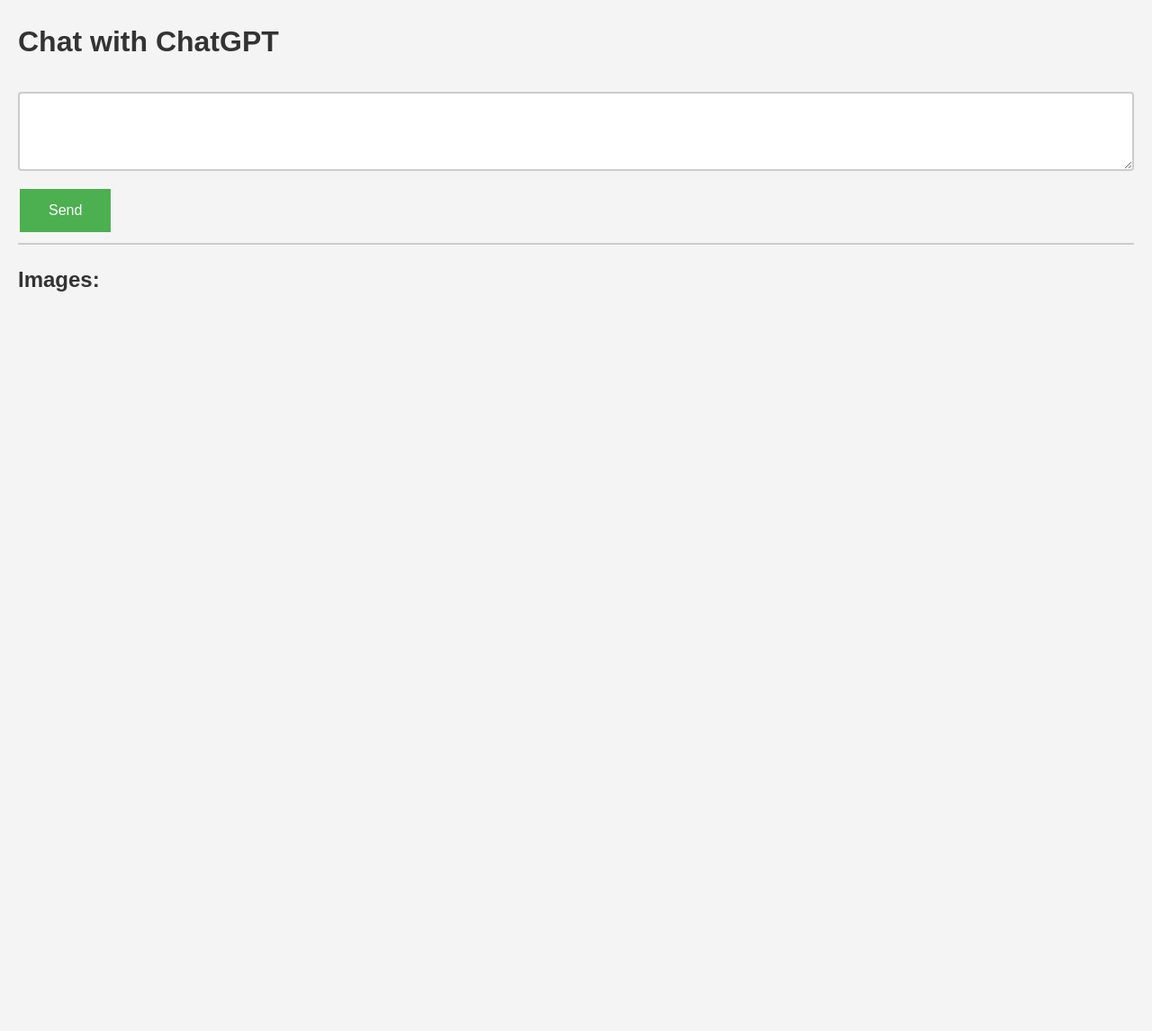
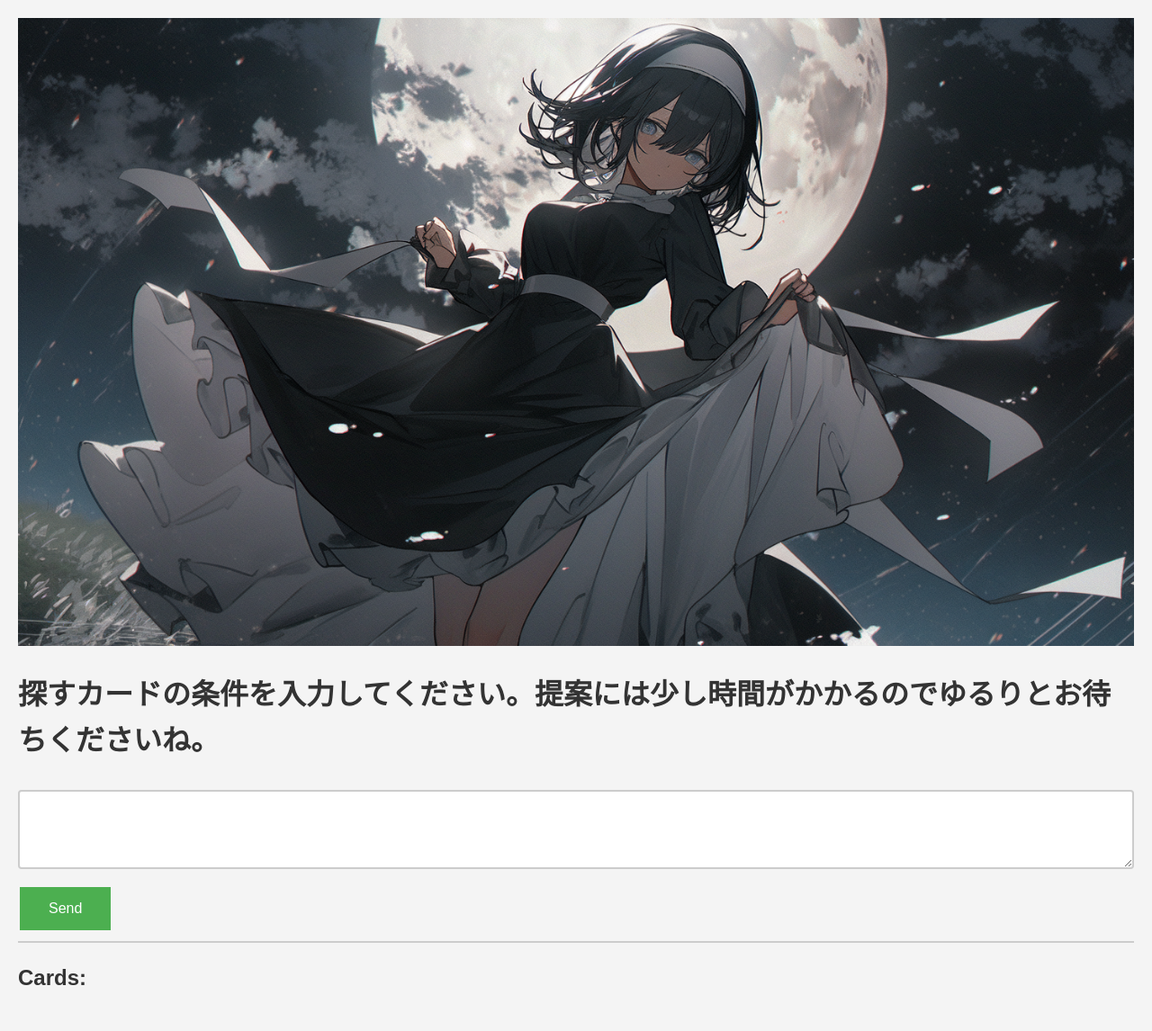
Before and after one commit to faraolwen/cardsuggestgpt, a Flask app: page / in a window 1280 px wide. Shown: the whole page at 90% size. Before the commit the page ends 324 px from the top, so only its background shows below. Run offline with Flask 3, Linux system fonts and the light colour scheme; parts of the project's set-up code (start-up, migrations or seed data) failed here and were passed over.

Commit message:
initial commit

```diff
--- a/static/css/styles.css
+++ b/static/css/styles.css
@@ -63,3 +63,10 @@
     height: auto;
     aspect-ratio: 5 / 7;
 }
+
+#header-image {
+    width: 100%;
+    height: auto;
+    aspect-ratio: 16 / 9;
+    object-fit: cover;
+}
--- a/templates/index.html
+++ b/templates/index.html
@@ -3,7 +3,7 @@
 <head>
     <meta charset="UTF-8">
     <meta name="viewport" content="width=device-width, initial-scale=1.0">
-    <title>Chatbot</title>
+    <title>CardsSuggestingGirl</title>
     <link rel="stylesheet" href="{{ url_for('static', filename='css/styles.css') }}" type="text/css">
     <script src="https://code.jquery.com/jquery-3.6.0.min.js"></script>
     <script>
@@ -38,11 +38,12 @@
     </script>
 </head>
 <body>
-    <h1>Chat with ChatGPT</h1>
+    <img id="header-image" src="header.png" alt="Header Image">
+    <h1>探すカードの条件を入力してください。提案には少し時間がかかるのでゆるりとお待ちくださいね。</h1>
     <textarea id="user-input" rows="4" cols="50"></textarea><br>
     <button id="submit-btn">Send</button>
     <hr>
-    <h2>Images:</h2>
+    <h2>Cards:</h2>
     <div id="image-container"></div>
 </body>
 </html>
```
